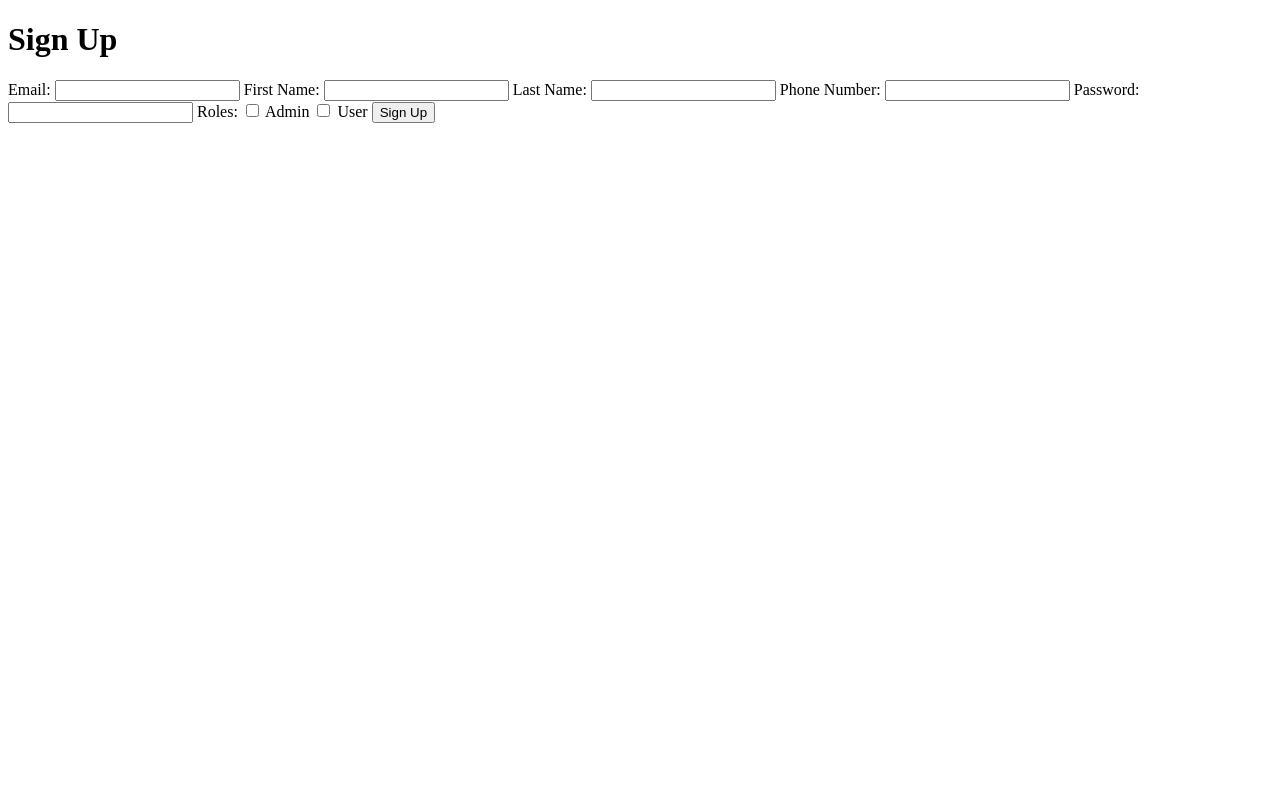
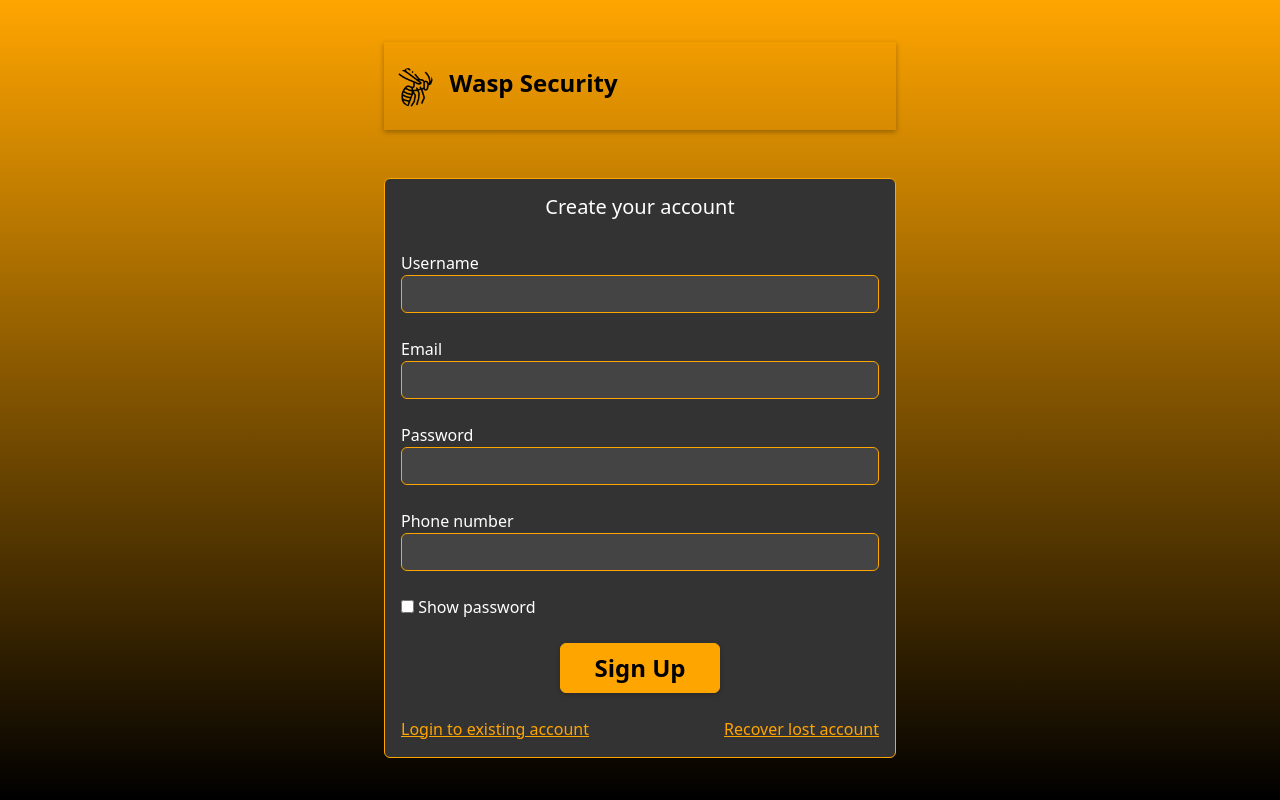
Before and after one commit to J4wHar/CoTProject, a plain HTML site: page client/signup.html in a window 1280 px wide. Drawn offline with nearby package versions, Linux system fonts and the light colour scheme.

Commit message:
Sign Up HTML fixes and adding CSS

```diff
--- /dev/null
+++ b/client/main.css
@@ -0,0 +1,66 @@
+.navbar {
+    background-color: transparent !important;
+    box-shadow: 0 2px 5px rgba(0, 0, 0, 0.2);
+    transition: background-color 0.3s ease, box-shadow 0.3s ease; /* Add smooth transitions */
+    width: 32rem !important;
+}
+
+.navbar:hover {
+    background-color: #ff7f00 !important; /* Change color on hover */
+    box-shadow: 0 4px 10px rgba(0, 0, 0, 0.3); /* Increase shadow on hover */
+}
+
+button {
+    background-color: orange !important;
+    box-shadow: 0 2px 5px rgba(0, 0, 0, 0.2);
+    transition: background-color 0.3s ease, box-shadow 0.3s ease;
+}
+
+button:hover {
+    background-color: #ff7f00 !important; /* Change color on hover */
+    box-shadow: 0 4px 10px rgba(0, 0, 0, 0.3); /* Increase shadow on hover */
+}
+
+.logo {
+    width: 40px;
+    height: 40px;
+    border-radius: 50%;
+}
+
+.center-all {
+    display: flex;
+    justify-content: center;
+    flex-wrap: wrap;
+}
+
+/* Add these styles to center the navbar */
+body {
+    display: flex;
+    flex-direction: column;
+    align-items: center;
+    justify-content: flex-start;
+    min-height: 100vh; /* Ensure the body takes at least the full viewport height */
+    margin: 0; /* Remove default margin */
+}
+
+
+.container-fluid {
+    display: flex;
+    justify-content: center;
+    align-items: center;
+    padding: 10px; /* Add padding to the container if needed */
+}
+
+.logo {
+    width: 40px; /* Adjust the logo size as needed */
+    height: 40px;
+    margin-right: 10px; /* Add margin between logo and brand label */
+}
+
+.brand {
+    color: black;
+    font-size: 1.5rem; /* Adjust the font size as needed */
+    font-weight: bold;
+    text-align: center;
+    text-decoration: none;
+}
--- /dev/null
+++ b/client/signin.css
@@ -0,0 +1,34 @@
+body {
+    font-family: 'Arial', sans-serif;
+    background-color: #fff;
+    color: #333;
+}
+
+h1 {
+    color: #007bff;
+}
+
+form {
+    max-width: 400px;
+    margin: 0 auto;
+}
+
+label {
+    display: block;
+    margin-bottom: 5px;
+}
+
+input {
+    width: 100%;
+    padding: 8px;
+    margin-bottom: 15px;
+    box-sizing: border-box;
+}
+
+button {
+    padding: 10px;
+    background-color: #007bff;
+    color: #fff;
+    border: none;
+    cursor: pointer;
+}
--- /dev/null
+++ b/client/signup.css
@@ -0,0 +1,202 @@
+/** {*/
+/*    font-family: "Poppins", serif;*/
+/*}*/
+
+/*body {*/
+/*    -webkit-user-select: none;*/
+/*    -moz-user-select: none;*/
+/*    -ms-user-select: none;*/
+/*    user-select: none;*/
+/*    overflow-y: hidden;*/
+/*    display: flex;*/
+/*    justify-content: center;*/
+/*    align-items: center;*/
+/*    background: linear-gradient(to bottom, orange, black);*/
+/*    height: 100vh;*/
+/*}*/
+
+/*.screen-1 {*/
+/*    background: #f1f7fe;*/
+/*    padding: 2em;*/
+/*    display: flex;*/
+/*    flex-direction: column;*/
+/*    border-radius: 30px;*/
+/*    box-shadow: 0 0 2em #e6e9f9;*/
+/*    gap: 2em;*/
+/*}*/
+
+/*.screen-1 .logo {*/
+/*    margin-top: -3em;*/
+/*}*/
+
+/*.screen-1 .email {*/
+/*    background: white;*/
+/*    box-shadow: 0 0 2em orange;*/
+/*    padding: 1em;*/
+/*    display: flex;*/
+/*    flex-direction: column;*/
+/*    gap: 0.5em;*/
+/*    border-radius: 20px;*/
+/*    color: #4d4d4d;*/
+/*    margin-top: -3em;*/
+/*}*/
+
+/*.screen-1 .email input {*/
+/*    outline: none;*/
+/*    border: none;*/
+/*}*/
+
+/*.screen-1 .email input::-moz-placeholder {*/
+/*    color: black;*/
+/*    font-size: 0.9em;*/
+/*}*/
+
+/*.screen-1 .email input:-ms-input-placeholder {*/
+/*    color: black;*/
+/*    font-size: 0.9em;*/
+/*}*/
+
+/*.screen-1 .email input::placeholder {*/
+/*    color: black;*/
+/*    font-size: 0.9em;*/
+/*}*/
+
+/*.screen-1 .email ion-icon {*/
+/*    color: #4d4d4d;*/
+/*    margin-bottom: -0.2em;*/
+/*}*/
+
+/*.screen-1 .password {*/
+/*    background: white;*/
+/*    box-shadow: 0 0 2em #e6e9f9;*/
+/*    padding: 1em;*/
+/*    display: flex;*/
+/*    flex-direction: column;*/
+/*    gap: 0.5em;*/
+/*    border-radius: 20px;*/
+/*    color: #4d4d4d;*/
+/*}*/
+
+/*.screen-1 .password input {*/
+/*    outline: none;*/
+/*    border: none;*/
+/*}*/
+
+/*.screen-1 .password input::-moz-placeholder {*/
+/*    color: black;*/
+/*    font-size: 0.9em;*/
+/*}*/
+
+/*.screen-1 .password input:-ms-input-placeholder {*/
+/*    color: black;*/
+/*    font-size: 0.9em;*/
+/*}*/
+
+/*.screen-1 .password input::placeholder {*/
+/*    color: black;*/
+/*    font-size: 0.9em;*/
+/*}*/
+
+/*.screen-1 .password ion-icon {*/
+/*    color: #4d4d4d;*/
+/*    margin-bottom: -0.2em;*/
+/*}*/
+
+/*.screen-1 .password .show-hide {*/
+/*    margin-right: -5em;*/
+/*}*/
+
+/*.screen-1 .signup {*/
+/*    padding: 1em;*/
+/*    background: orange;*/
+/*    color: white;*/
+/*    border: none;*/
+/*    border-radius: 30px;*/
+/*    font-weight: 600;*/
+/*}*/
+
+/*.screen-1 .footer {*/
+/*    display: flex;*/
+/*    font-size: 0.7em;*/
+/*    color: #5e5e5e;*/
+/*    gap: 14em;*/
+/*    padding-bottom: 10em;*/
+/*}*/
+
+/*.screen-1 .footer span {*/
+/*    cursor: pointer;*/
+/*}*/
+
+/*button {*/
+/*    cursor: pointer;*/
+/*}*/
+/* signup.css */
+body {
+    background: linear-gradient(to bottom, orange, #000);
+    -webkit-user-select: none;
+    -moz-user-select: none;
+    -ms-user-select: none;
+    user-select: none;
+    overflow-y: hidden;
+    display: flex;
+    justify-content: center;
+    align-items: center;
+    height: 100vh;
+    margin: 0;
+}
+
+.navbar {
+    background-color: #333; /* Dark background for the navbar */
+    box-shadow: 0 2px 5px rgba(0, 0, 0, 0.3); /* Subtle shadow for the navbar */
+    transition: background-color 0.3s ease, box-shadow 0.3s ease;
+}
+
+.navbar:hover {
+    background-color: #555; /* Darker background on hover */
+}
+
+.brand {
+    color: black !important; /* Wasp Security brand color */
+}
+
+.card {
+    background-color: #333; /* Dark background for the card */
+    color: #fff; /* Text color for the card */
+    border: 1px solid orange; /* Border color for the card */
+}
+
+.alert {
+    background-color: #ff4d4d; /* Red background for the alert */
+    color: #fff; /* Text color for the alert */
+    border: 1px solid #e3342f; /* Border color for the alert */
+}
+
+.form-control {
+    background-color: #444; /* Dark background for form inputs */
+    color: #fff; /* Text color for form inputs */
+    border: 1px solid orange; /* Border color for form inputs */
+}
+
+.form-control:focus {
+    background-color: #555; /* Darker background for focused form inputs */
+    color: #fff; /* Text color for focused form inputs */
+    border: 1px solid orange; /* Border color for focused form inputs */
+}
+
+.btn-success {
+    background-color: orange !important; /* Orange button color */
+    border: 1px solid orange !important; /* Orange border color */
+}
+
+.btn-success:hover {
+    background-color: #ff7f00 !important; /* Darker orange on hover */
+    border: 1px solid #ff7f00 !important; /* Darker orange border on hover */
+}
+
+.form-link {
+    color: orange; /* Orange color for form links */
+}
+
+.form-link:hover {
+    text-decoration: underline; /* Underline on hover for form links */
+}
--- a/client/signup.html
+++ b/client/signup.html
@@ -1,37 +1,86 @@
-<!-- signup.html -->
 <!DOCTYPE html>
 <html lang="en">
 <head>
-    <meta charset="UTF-8">
-    <meta name="viewport" content="width=device-width, initial-scale=1.0">
-    <title>Sign Up</title>
-    <script src="/signup.js" defer></script>
+    <meta charset="UTF-8"/>
+    <meta http-equiv="X-UA-Compatible" content="IE=edge"/>
+    <meta name="viewport" content="width=device-width, initial-scale=1.0"/>
+    <link rel="icon" type="image/x-icon" href="/wasp.png"/>
+    <link
+            href="https://cdn.jsdelivr.net/npm/bootstrap@5.3.0-alpha1/dist/css/bootstrap.min.css"
+            rel="stylesheet"
+            integrity="sha384-GLhlTQ8iRABdZLl6O3oVMWSktQOp6b7In1Zl3/Jr59b6EGGoI1aFkw7cmDA6j6gD"
+            crossorigin="anonymous"
+    />
+    <link rel="stylesheet" href="main.css"/>
+    <link rel="stylesheet" href="signup.css"/>
+    <title>Wasp Security - Sign Up</title>
 </head>
 <body>
-<h1>Sign Up</h1>
-<form id="signupForm">
-    <label for="email">Email:</label>
-    <input type="email" id="email" name="email">
-
-    <label for="firstName">First Name:</label>
-    <input type="text" id="firstName" name="firstName">
-
-    <label for="lastName">Last Name:</label>
-    <input type="text" id="lastName" name="lastName">
-
-    <label for="phoneNumber">Phone Number:</label>
-    <input type="tel" id="phoneNumber" name="phoneNumber">
-
-    <label for="password">Password:</label>
-    <input type="password" id="password" name="password">
-
-    <!-- Roles as checkboxes -->
-    <label>Roles:</label>
-    <input type="checkbox" id="admin" name="roles" value="0">
-    <label for="admin">Admin</label>
-    <input type="checkbox" id="user" name="roles" value="1">
-    <label for="user">User</label>
-    <button type="button" onclick="signUp()">Sign Up</button>
-</form>
+<nav class="navbar navbar-expand-lg bg-body-tertiary">
+    <div class="container-fluid">
+        <a class="navbar-brand" href="/index.html">
+            <img src="wasp.png" class="logo"/>
+            <label class="brand">Wasp Security</label>
+        </a>
+    </div>
+</nav>
+<br/><br/>
+<div class="form-container center-all">
+    <div class="card" style="width: 32rem">
+        <div class="card-body">
+            <h5 class="card-title" style="text-align: center">
+                Create your account
+            </h5>
+            <br/>
+            <div
+                    class="alert alert-danger"
+                    role="alert"
+                    id="alert"
+                    style="display: none"
+            ></div>
+            <form>
+                <label>Username</label>
+                <input type="text" class="form-control" id="username-input"/>
+                <br/>
+                <label>Email</label>
+                <input type="email" class="form-control" id="email-input"/>
+                <br/>
+                <label>Password</label>
+                <input type="password" class="form-control" id="password-input"/>
+                <br/>
+                <label>Phone number</label>
+                <input type="number" class="form-control" id="phone-input"/>
+                <br/>
+                <input type="checkbox" id="show-password"/>
+                <label for="show-password">Show password</label>
+                <br/><br/>
+                <div class="center-all">
+                    <button
+                            id="signup-button"
+                            class="btn btn-success brand"
+                            style="width: 10rem"
+                    >
+                        Sign Up
+                    </button>
+                </div>
+                <br/>
+                <div style="display: flex; justify-content: space-between">
+                    <a class="form-link" href="/signin.html"
+                    >Login to existing account</a
+                    >
+                    <a class="form-link" href="/forget-password.html"
+                    >Recover lost account</a
+                    >
+                </div>
+            </form>
+        </div>
+    </div>
+</div>
 </body>
+<script
+        src="https://cdn.jsdelivr.net/npm/bootstrap@5.3.0-alpha1/dist/js/bootstrap.bundle.min.js"
+        integrity="sha384-w76AqPfDkMBDXo30jS1Sgez6pr3x5MlQ1ZAGC+nuZB+EYdgRZgiwxhTBTkF7CXvN"
+        crossorigin="anonymous"
+></script>
+<script src="/scripts/signUp.js" type="module"></script>
 </html>
```
Also changed, not shown: client/index.html (+4 -3 lines), client/signin.html (+2 -0 lines).
